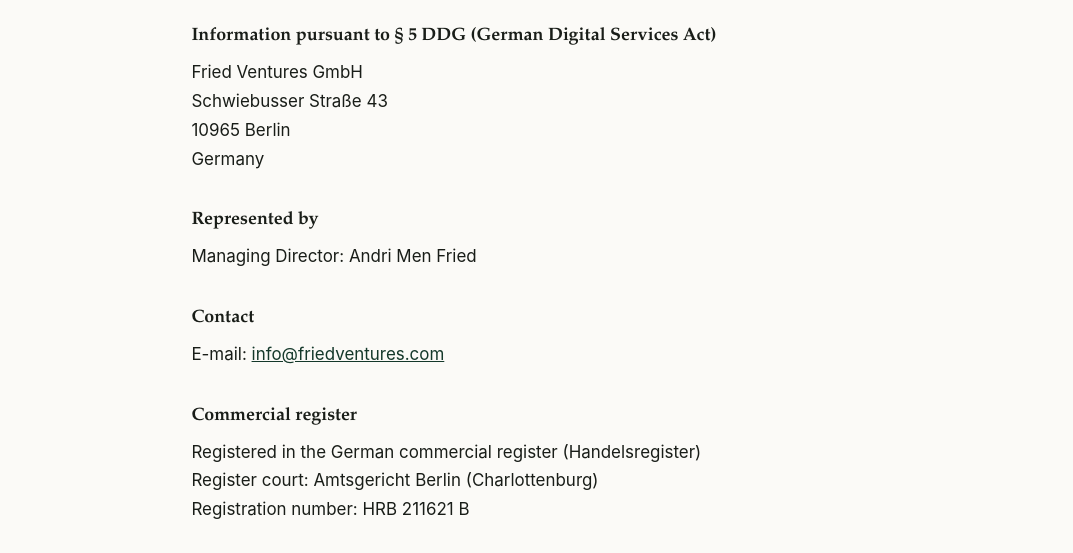
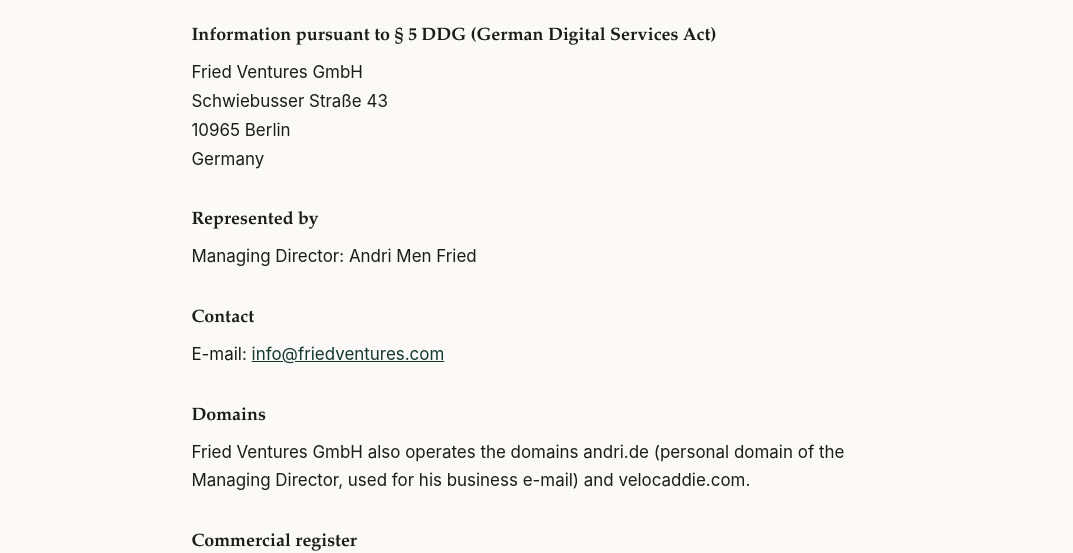
Before and after one commit to friedventures/hp, a plain HTML site: page imprint.html in a window 1280 px wide. Shown: the part 238-791 px from the top of the page, without its empty margins (103-1176 px from the left). Drawn offline with Linux system fonts and the light colour scheme.

Commit message:
Imprint: list andri.de and velocaddie.com as domains operated by Fried Ventures
Needed as proof for the TikTok for Business developer profile (email domain andri.de vs. company website).

Co-Authored-By: Claude Opus 5.5 <noreply@anthropic.com>

```diff
--- a/imprint.html
+++ b/imprint.html
@@ -36,6 +36,9 @@
     <h2>Contact</h2>
     <p>E-mail: <a href="mailto:info@friedventures.com">info@friedventures.com</a></p>
 
+    <h2>Domains</h2>
+    <p>Fried Ventures GmbH also operates the domains andri.de (personal domain of the Managing Director, used for his business e-mail) and velocaddie.com.</p>
+
     <h2>Commercial register</h2>
     <p>Registered in the German commercial register (Handelsregister)<br>
     Register court: Amtsgericht Berlin (Charlottenburg)<br>
```
